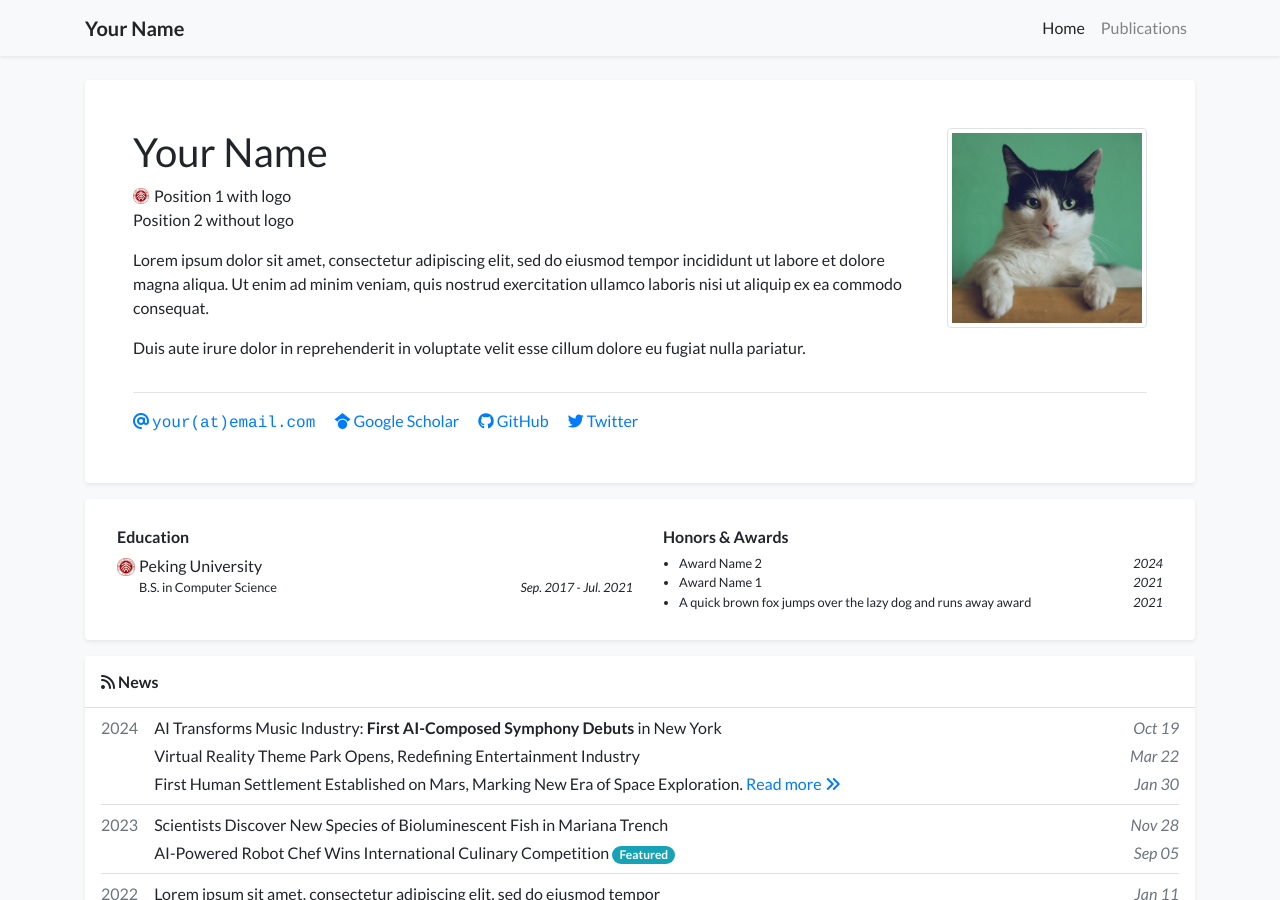
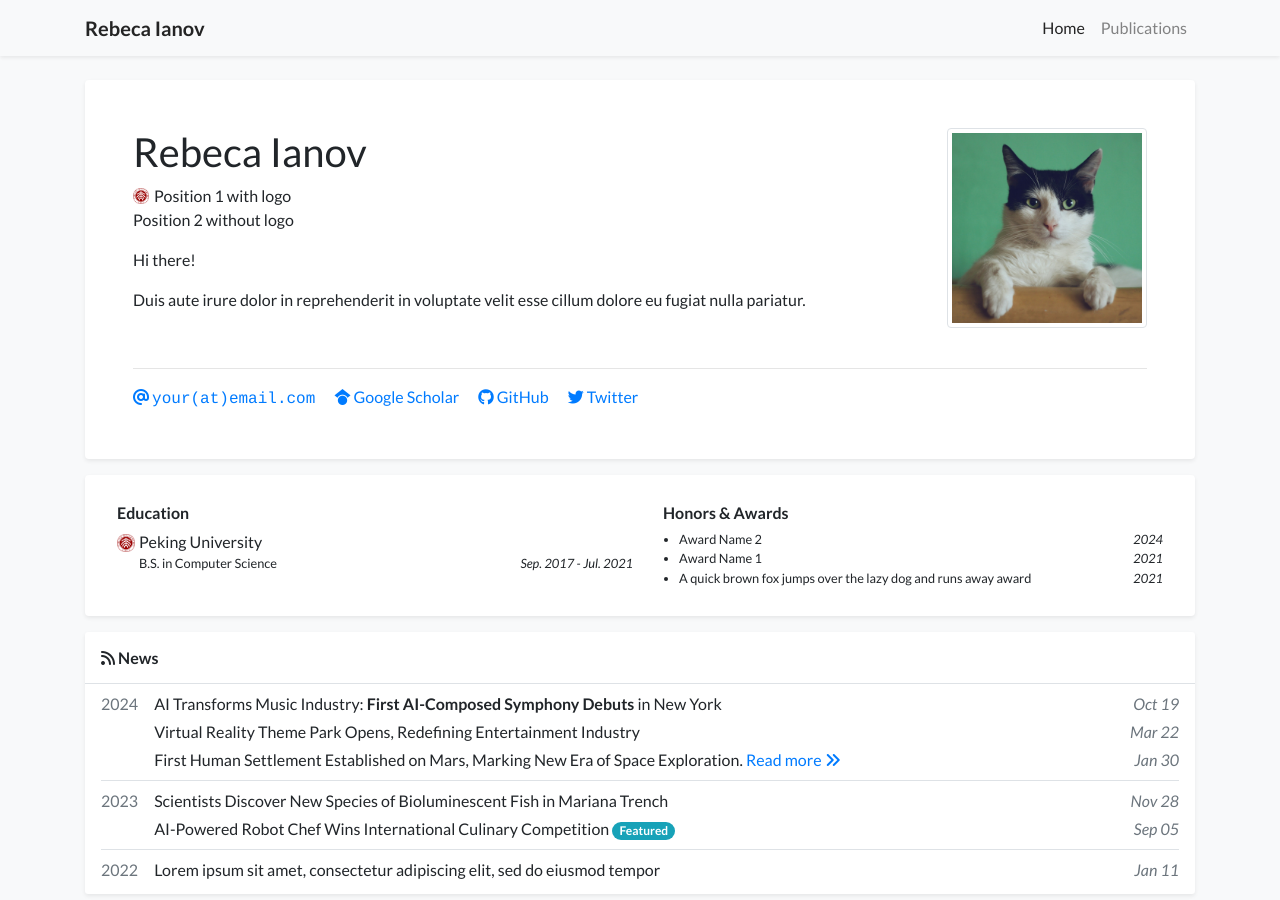
Before and after one commit to Rebeca99/Rebeca99.github.io, a Jekyll site: the page built from index.html, in a window 1280 px wide and 900 px high. Built offline with Jekyll 4.4.1, drawn with Linux system fonts in a browser that asks for light colours; a style sheet for code colours, icons or effects is not loaded.

Commit message:
add name

```diff
--- a/_data/profile.yml
+++ b/_data/profile.yml
@@ -1,6 +1,6 @@
-primary_name: "Your Name"
+primary_name: "Rebeca Ianov"
 secondary_name: ""
-navbar_name: "Your Name"
+navbar_name: "Rebeca Ianov"
 
 positions:
 - logo: /assets/images/badges/PKU_red.png  # Logo is optional
@@ -21,8 +21,7 @@ twitter: your_twitter_id
 
 short_bio: >-
   <p>
-    Lorem ipsum dolor sit amet, consectetur adipiscing elit, sed do eiusmod tempor incididunt ut labore et dolore magna aliqua.
-    Ut enim ad minim veniam, quis nostrud exercitation ullamco laboris nisi ut aliquip ex ea commodo consequat.
+    Hi there!
   </p>
   <p>
     Duis aute irure dolor in reprehenderit in voluptate velit esse cillum dolore eu fugiat nulla pariatur.
```
